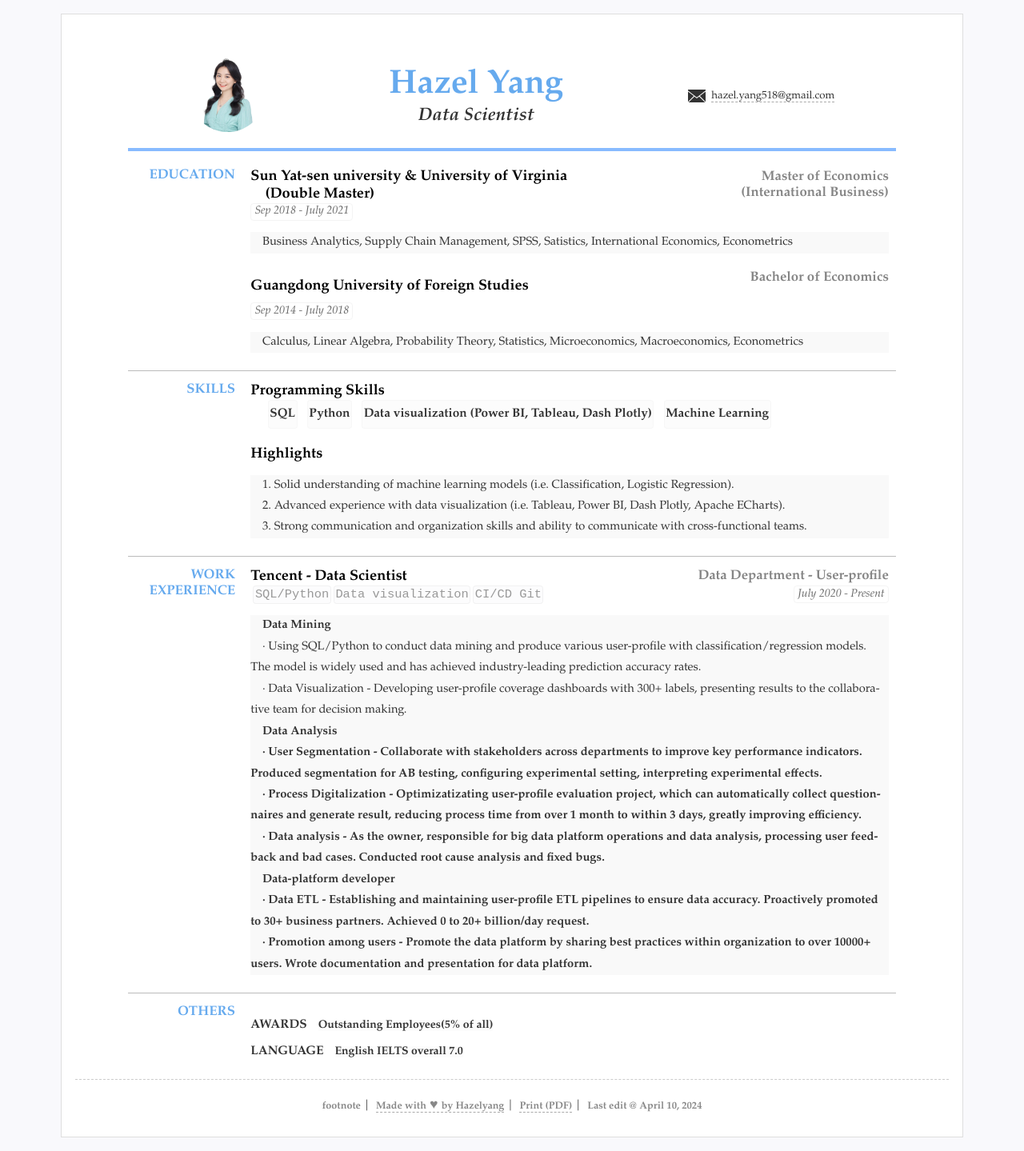
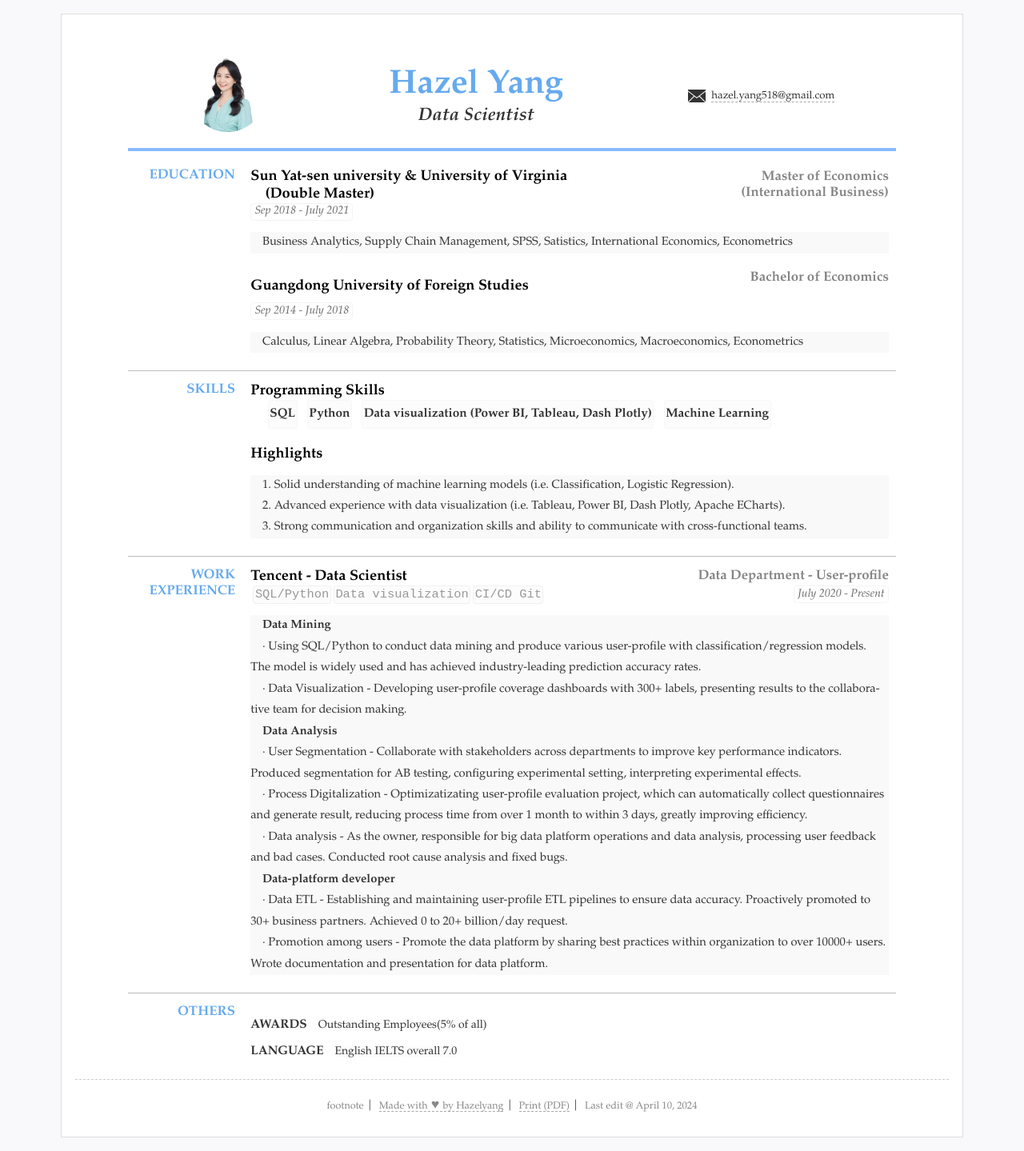
Before and after one commit to hazelyang518/eng_cv, a Jekyll site: the page built from index.html, in a window 1280 px wide. Shown: the whole page at 80% size. Built offline with Jekyll 4.4.1, drawn with Linux system fonts in a browser that asks for light colours.

```diff
--- a/_data/resume.yml
+++ b/_data/resume.yml
@@ -97,11 +97,11 @@ main: #简历主要内容，
     detail: <strong>Data Mining</strong> <br>  &nbsp &nbsp
             · Using SQL/Python to conduct data mining and produce various user-profile with classification/regression models. The model is widely used and has achieved industry-leading prediction accuracy rates. <br>  &nbsp &nbsp
             · Data Visualization - Developing user-profile coverage dashboards with 300+ labels, presenting results to the collaborative team for decision making.<br>  &nbsp &nbsp
-            <strong>Data Analysis<strong>  <br>  &nbsp &nbsp
+            <strong>Data Analysis</strong>  <br>  &nbsp &nbsp
             · User Segmentation - Collaborate with stakeholders across departments to improve key performance indicators. Produced segmentation for AB testing, configuring experimental setting, interpreting experimental effects. <br>  &nbsp &nbsp
             · Process Digitalization - Optimizatizating user-profile evaluation project, which can automatically collect questionnaires and generate result, reducing process time from over 1 month to within 3 days, greatly improving efficiency.<br>  &nbsp &nbsp
             · Data analysis - As the owner, responsible for big data platform operations and data analysis, processing user feedback and bad cases. Conducted root cause analysis and fixed bugs. <br>  &nbsp &nbsp
-            <strong>Data-platform developer<strong>  <br>  &nbsp &nbsp
+            <strong>Data-platform developer</strong>  <br>  &nbsp &nbsp
             · Data ETL - Establishing and maintaining user-profile ETL pipelines to ensure data accuracy. Proactively promoted to 30+ business partners. Achieved 0 to 20+ billion/day request. <br>  &nbsp &nbsp
             · Promotion among users - Promote the data platform by sharing best practices within organization to over 10000+ users. Wrote documentation and presentation for data platform.
 
```
